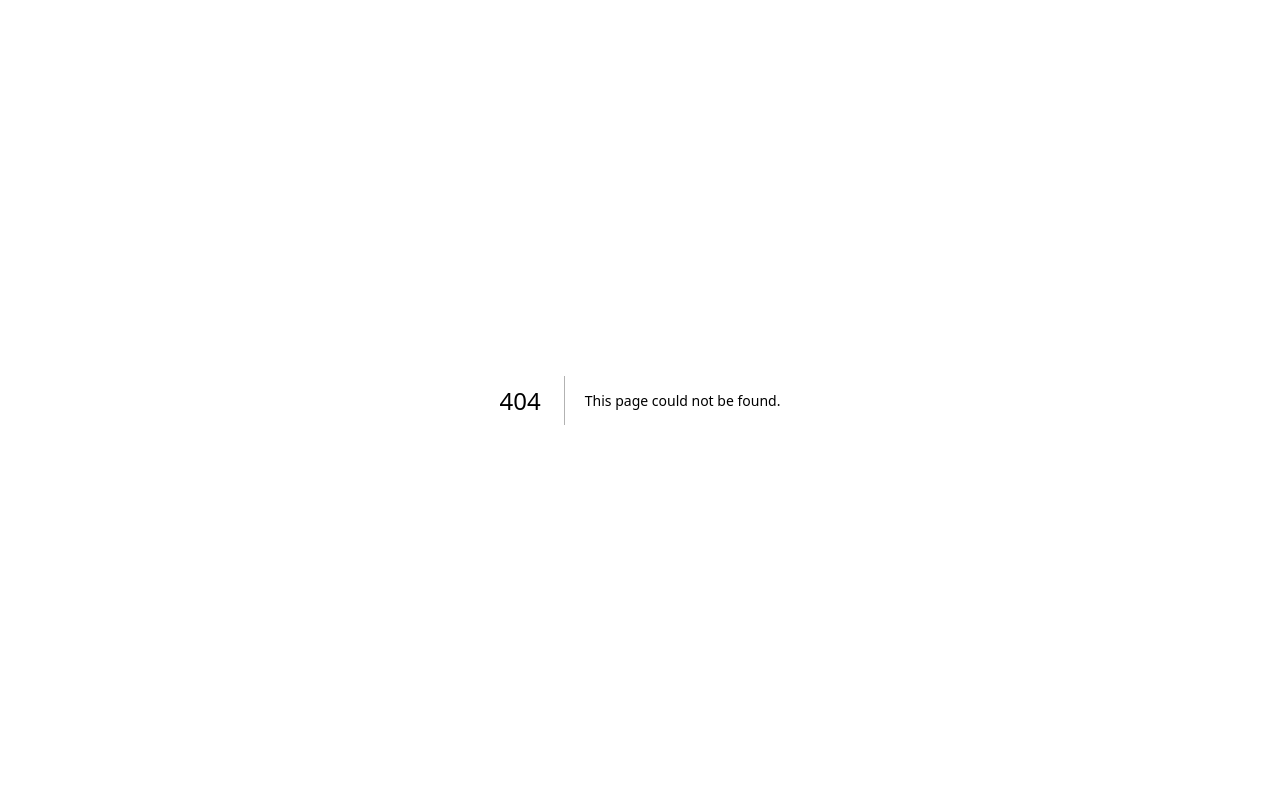
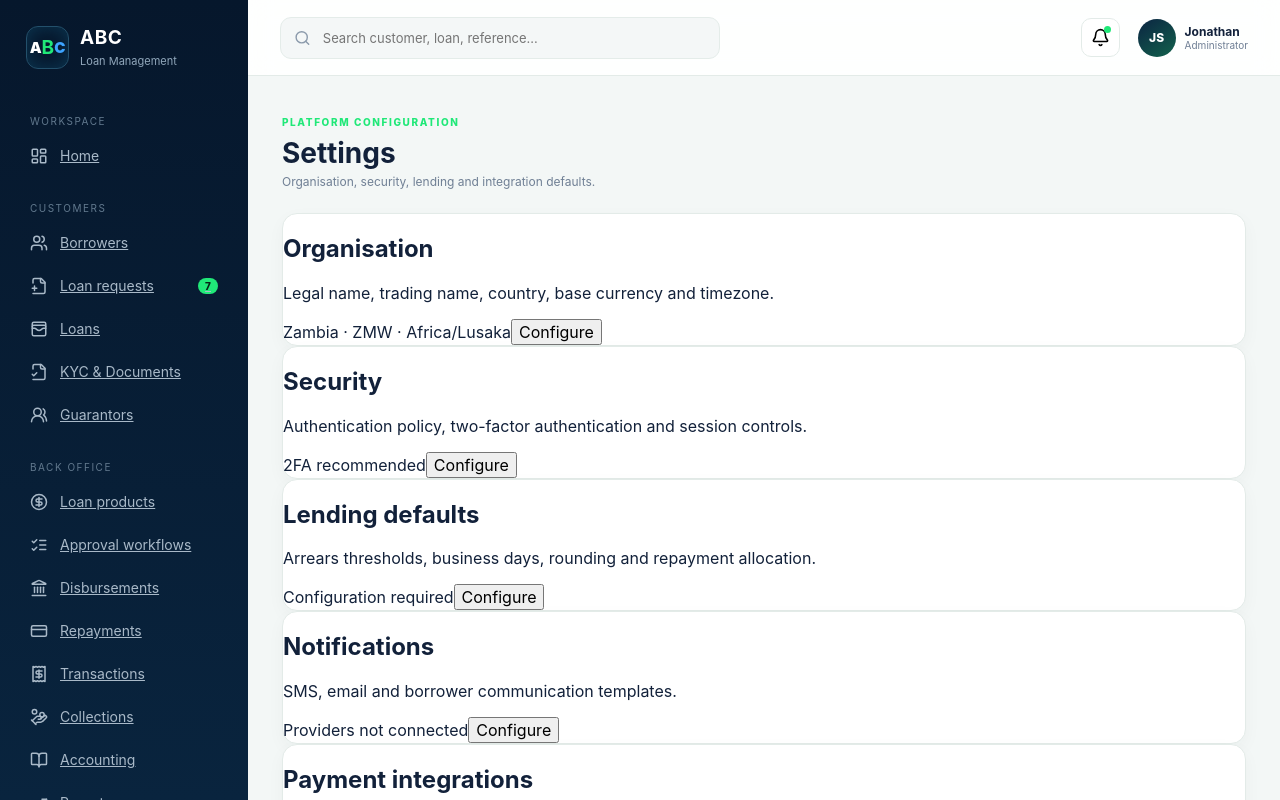
Before and after one commit to jonathansimwinga725-sudo/ABC-Loan-Management-, a Next.js app in the folder apps/web/: page /settings in a window 1280 px wide. Before the commit this address had no page. Shown: the top 800 px of the page. Built offline with nearby package versions, Linux system fonts and the light colour scheme.

Commit message:
feat(web): add apps/web/app/settings/page.tsx

```diff
--- /dev/null
+++ b/apps/web/app/settings/page.tsx
@@ -0,0 +1,10 @@
+import AppShell from "../../components/AppShell"; import PageHeader from "../../components/PageHeader";
+export default function Page(){return <AppShell><div className="content"><PageHeader eyebrow="PLATFORM CONFIGURATION" title="Settings" description="Organisation, security, lending and integration defaults."/><div className="settings-grid">
+ <Setting title="Organisation" text="Legal name, trading name, country, base currency and timezone." meta="Zambia · ZMW · Africa/Lusaka"/>
+ <Setting title="Security" text="Authentication policy, two-factor authentication and session controls." meta="2FA recommended"/>
+ <Setting title="Lending defaults" text="Arrears thresholds, business days, rounding and repayment allocation." meta="Configuration required"/>
+ <Setting title="Notifications" text="SMS, email and borrower communication templates." meta="Providers not connected"/>
+ <Setting title="Payment integrations" text="MTN MoMo, Airtel Money, bank and card provider adapters." meta="Manual mode"/>
+ <Setting title="Branding" text="Customer-facing organisation logo, colours and contact channels." meta="ABC default theme"/>
+ </div></div></AppShell>}
+function Setting({title,text,meta}:{title:string;text:string;meta:string}){return <section className="card setting-card"><div><h2>{title}</h2><p>{text}</p></div><span>{meta}</span><button>Configure</button></section>}
```
